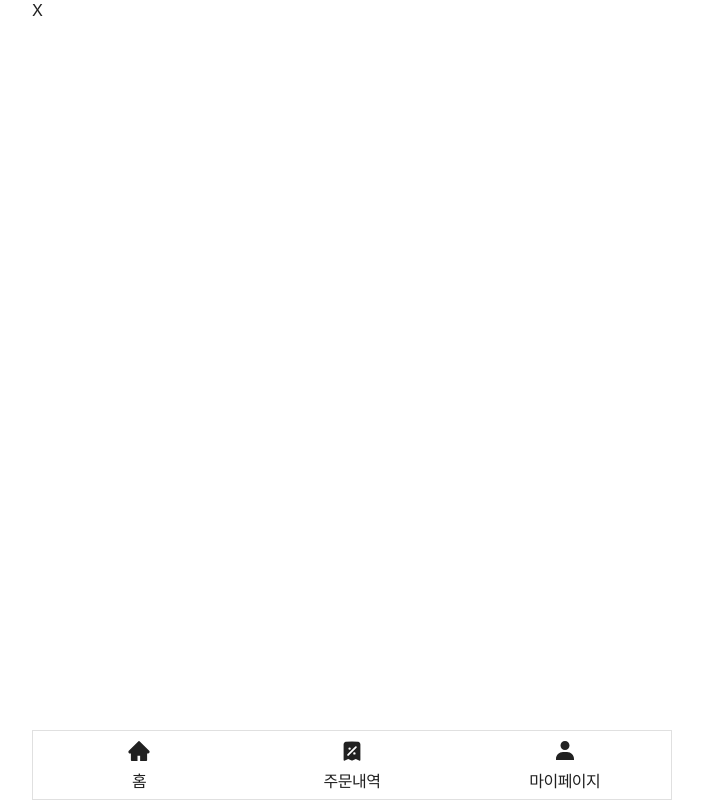
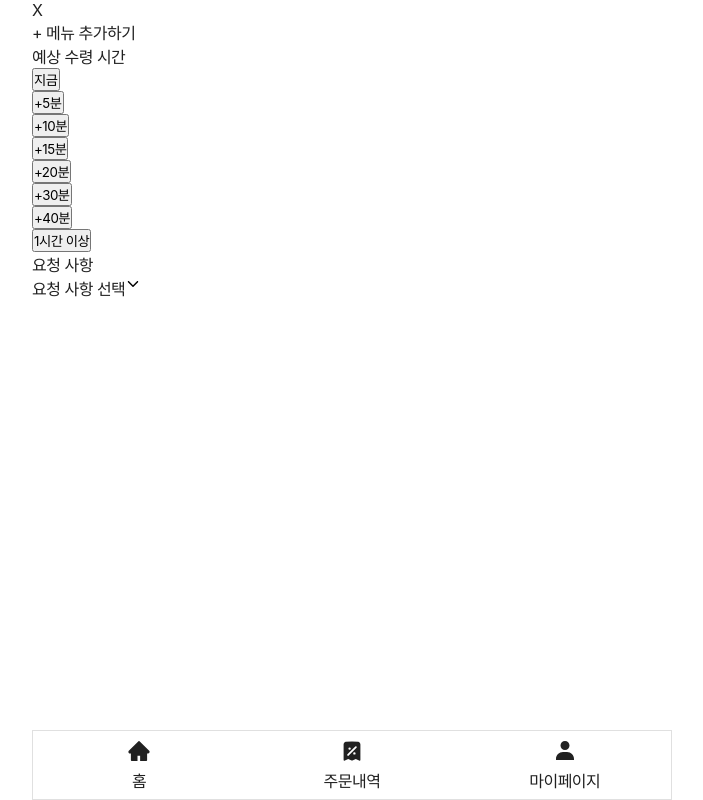
Before and after one commit to blendy9702/01-Project-CA2SA, a React (Vite) app: page /order/payment in a window 1280 px wide. Shown: the whole page, without its empty margins (288-991 px from the left). Built offline with nearby package versions, Linux system fonts and the light colour scheme; the HTML template or start-up script is replaced by a standard one; a web font is replaced by a local one.

Commit message:
[feat] Payment 선택지 작업중

```diff
--- /dev/null
+++ b/src/components/order/Memo.jsx
@@ -0,0 +1,87 @@
+import { yupResolver } from "@hookform/resolvers/yup";
+import { useContext, useState } from "react";
+import { useForm } from "react-hook-form";
+import { OrderContext } from "../../contexts/OrderContext";
+
+const Memo = () => {
+  const { setOrder, order } = useContext(OrderContext);
+  // react-hook-form
+  const {
+    register,
+    handleSubmit,
+    formState: { errors },
+  } = useForm();
+
+  // 직접 입력창용
+  const [isChecked, setIsChecked] = useState(false);
+  const [inputText, setInputText] = useState("");
+  const [memo, setMemo] = useState([]);
+
+  const handleChangeClick = e => {
+    e.target.checked ? setIsChecked(true) : setIsChecked(false),
+      setInputText("");
+  };
+
+  // order에 메모 넣기
+  const handleChangeMemo = e => {
+    console.log(e.target.value);
+  };
+
+  return (
+    <div>
+      <p>요청 사항</p>
+
+      <div>
+        <input
+          type="checkbox"
+          value={"연하게 해주세요"}
+          onChange={e => handleChangeMemo(e)}
+        />
+        <label>연하게 해주세요</label>
+      </div>
+      <div>
+        <input
+          type="checkbox"
+          value={"캐리어에 담아주세요"}
+          onChange={e => handleChangeMemo(e)}
+        />
+        <label>캐리어에 담아주세요</label>
+      </div>
+      <div>
+        <input
+          type="checkbox"
+          value={"얼음 많이 넣어주세요"}
+          onChange={e => handleChangeMemo(e)}
+        />
+        <label>얼음 많이 넣어주세요</label>
+      </div>
+      <div>
+        <input
+          type="checkbox"
+          value={"얼음 적게 넣어주세요"}
+          onChange={e => handleChangeMemo(e)}
+        />
+        <label>얼음 적게 넣어주세요</label>
+      </div>
+      <div>
+        <input type="checkbox" onChange={e => handleChangeClick(e)} />
+        <label>직접 입력</label>
+      </div>
+      <div>
+        <input
+          type="text"
+          value={inputText}
+          placeholder="상세요청사항을 입력해주세요"
+          readOnly={!isChecked}
+          onChange={e => {
+            setInputText(e.target.value);
+            handleChangeMemo(e);
+          }}
+        />
+      </div>
+      <button type="button">완료</button>
+    </div>
+  );
+};
+
+export default Memo;
--- /dev/null
+++ b/src/components/order/PickUpTime.jsx
@@ -0,0 +1,25 @@
+import moment from "moment/moment";
+import { useContext } from "react";
+import { OrderContext } from "../../contexts/OrderContext";
+
+const PickUpTime = ({ minutes }) => {
+  const { order, setOrder } = useContext(OrderContext);
+
+  const now = moment();
+  const handleClickPickUpTime = minutes => {
+    const addMinutes = now
+      .add(minutes, "minutes")
+      .format("YYYY-MM-DD HH:mm:ss");
+    setOrder({ ...order, PickUpTime: addMinutes });
+  };
+
+  return (
+    <div>
+      <button type="button" onClick={() => handleClickPickUpTime(minutes)}>
+        {minutes === 0 ? "지금" : minutes < 60 ? `+${minutes}분` : "1시간 이상"}
+      </button>
+    </div>
+  );
+};
+
+export default PickUpTime;
--- a/src/pages/order/MenuDetail.jsx
+++ b/src/pages/order/MenuDetail.jsx
@@ -38,6 +38,7 @@ const MenuDetail = () => {
   const {
     register,
     handleSubmit,
+    setValue,
     formState: { errors },
   } = useForm({
     resolver: yupResolver(menuSchema),
@@ -50,6 +51,9 @@ const MenuDetail = () => {
   });
   //금액 계산용 useState
   const [totalPrice, setTotalPrice] = useState(MenuDetailInfo.price);
+  useEffect(() => {
+    setValue("price", totalPrice);
+  }, [totalPrice, setValue]);
 
   return (
     <div>
@@ -102,6 +106,14 @@ const MenuDetail = () => {
             value={1}
             {...register("count", { setValueAs: value => Number(value) })}
           />
+          <label>총 금액</label>
+          <input
+            type="text"
+            name="price"
+            id="price"
+            value={totalPrice}
+            {...register("price")}
+          />
           {/* 유저 선택 옵션 */}
           {MenuDetailInfo.option.map((item, index) => {
             return (
@@ -125,7 +137,9 @@ const MenuDetail = () => {
                               ? setTotalPrice(
                                   prevPrice => prevPrice + _item.price,
                                 )
-                              : null;
+                              : setTotalPrice(
+                                  prevPrice => prevPrice - _item.price,
+                                );
                           }}
                         />
                         <label htmlFor={item.optionTitle}>
--- a/src/pages/order/Payment.jsx
+++ b/src/pages/order/Payment.jsx
@@ -1,6 +1,9 @@
 import { useContext, useEffect, useState } from "react";
 import { OrderContext } from "../../contexts/OrderContext";
 import { Link, useLocation, useSearchParams } from "react-router-dom";
+import PickUpTime from "../../components/order/PickUpTime";
+import { IoIosArrowDown } from "react-icons/io";
+import Memo from "../../components/order/Memo";
 
 const Payment = () => {
   const { order, setOrder } = useContext(OrderContext);
@@ -38,7 +41,7 @@ const Payment = () => {
 
   // 쿼리 스트링 주소 처리
   const [searchParams, setSearchParams] = useSearchParams();
-
+  const [popMemo, setPopMemo] = useState(false);
   // 수량 변경
   const handleClickMinus = index => {
     setOrder(prevOrder => {
@@ -62,7 +65,7 @@ const Payment = () => {
   return (
     <div>
       <div className="top">
-        <Link to="/menu">X</Link>
+        <Link to="/order/menu">X</Link>
         <p>{cafeName}</p>
       </div>
       <div className="orderList">
@@ -76,7 +79,7 @@ const Payment = () => {
                   {item.beans === true ? `/${item.beans}` : null}
                   {item.addOption === true ? `/${item.addOption}` : null}
                 </p>
-                <p>금액</p>
+                <p>{item.price * item.count}</p>
               </div>
               <div className="count">
                 <button type="button" onClick={() => handleClickMinus(index)}>
@@ -96,6 +99,31 @@ const Payment = () => {
             </div>
           );
         })}
+        <Link to="/order/menu">+ 메뉴 추가하기</Link>
+      </div>
+      <div className="pickUpTime">
+        <p>예상 수령 시간</p>
+        <PickUpTime minutes={0} />
+        <PickUpTime minutes={5} />
+        <PickUpTime minutes={10} />
+        <PickUpTime minutes={15} />
+        <PickUpTime minutes={20} />
+        <PickUpTime minutes={30} />
+        <PickUpTime minutes={40} />
+        <PickUpTime minutes={60} />
+      </div>
+      <div className="memo">
+        <p>요청 사항</p>
+        <div
+          style={{ display: "flex" }}
+          onClick={() => {
+            setPopMemo(!popMemo);
+          }}
+        >
+          <p>요청 사항 선택</p>
+          <IoIosArrowDown />
+        </div>
+        {popMemo ? <Memo /> : null}
       </div>
     </div>
   );
```
